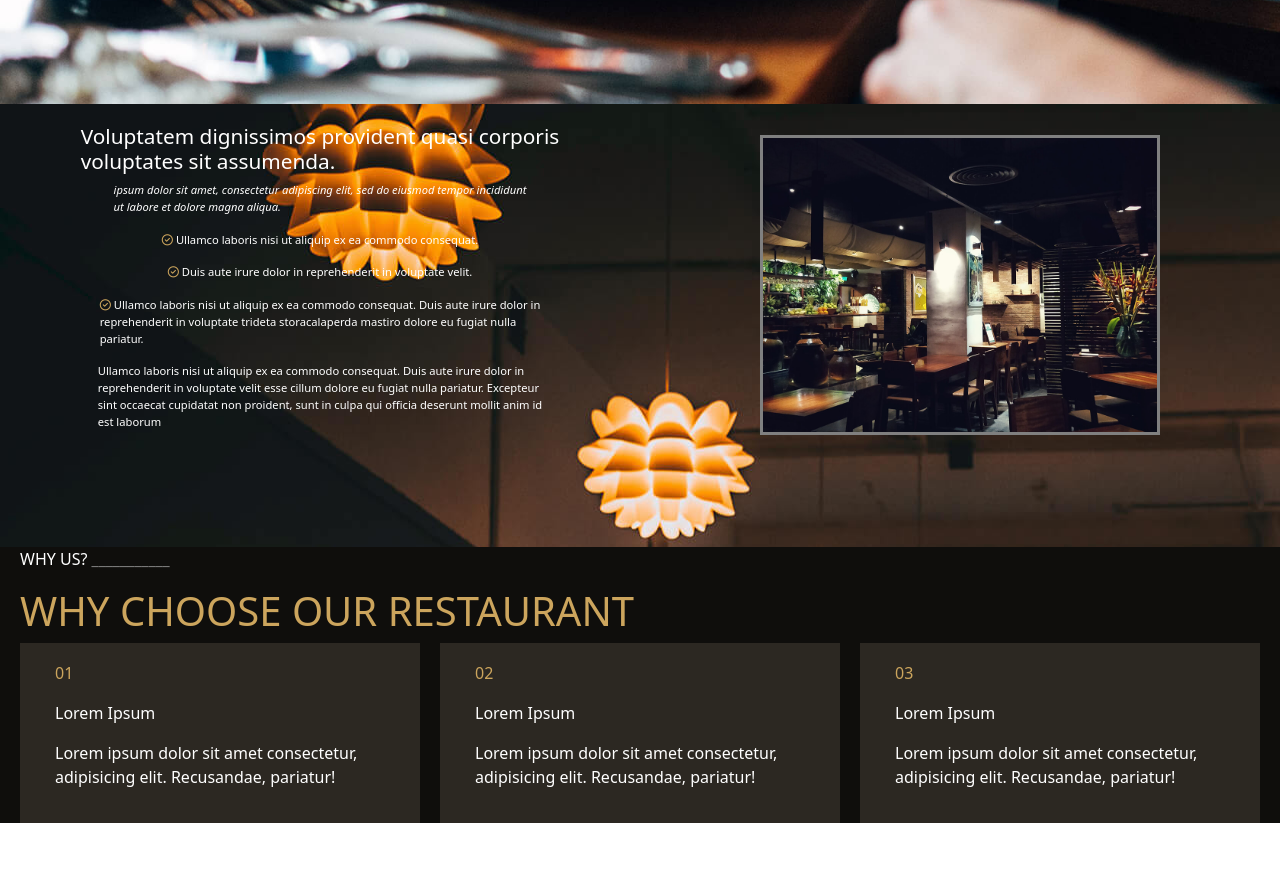
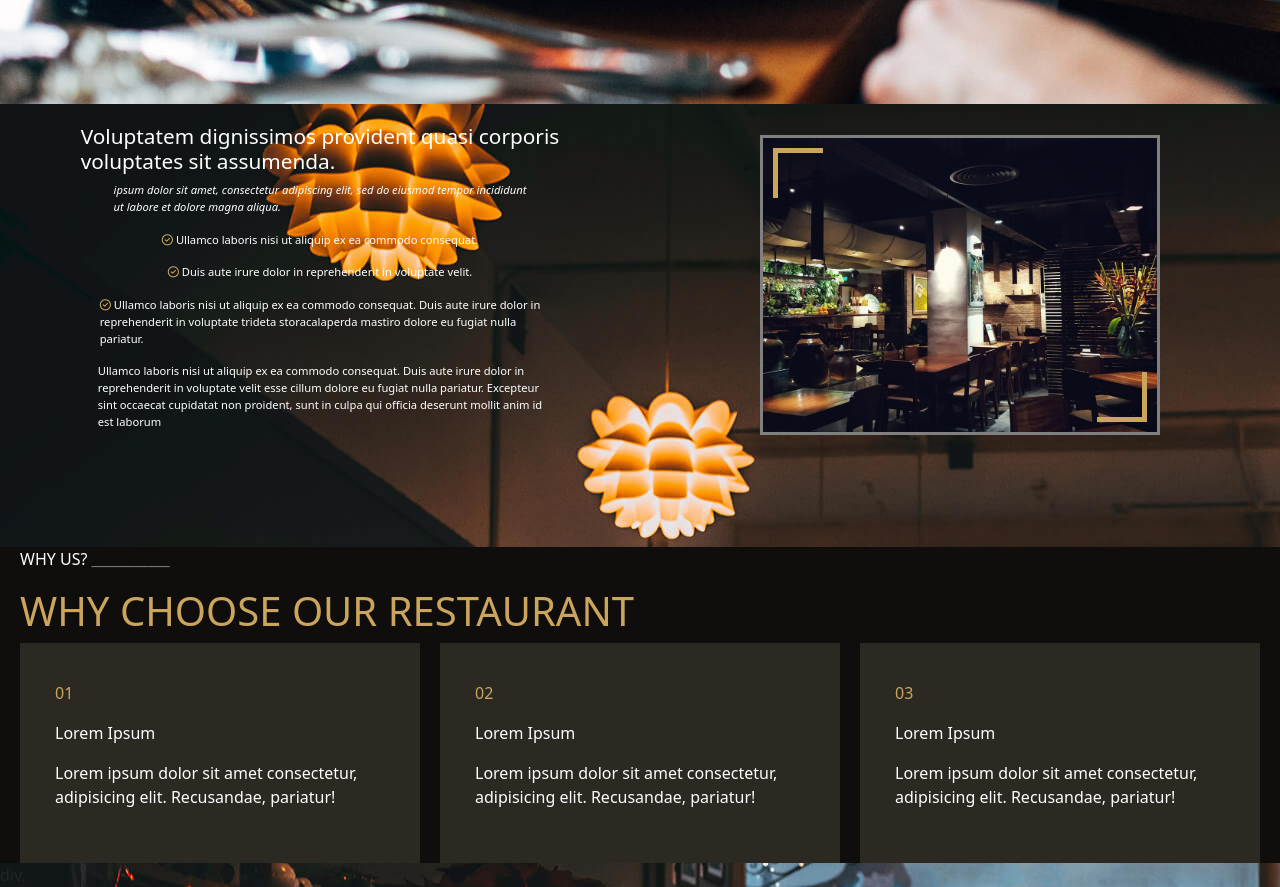
Before and after one commit to Silca93/ERIC_CBIENBON2, a website: page index.html in a window 1280 px wide. Shown: the part 580-1467 px from the top of the page. Before the commit the page ends 1403 px from the top, so only its background shows below. Drawn offline with nearby package versions, Linux system fonts and the light colour scheme.

Commit message:
about corners

```diff
--- a/index.html
+++ b/index.html
@@ -104,9 +104,14 @@
       </div>
       <div class="sec1right">
         <div class="goldrectangles">
-           <img src="./public/assets/CBIENBON/img/about.jpg" height="300px" class="aboutimg" width="400px" alt="">
 
-          </div>
+            <div class="border-container1"></div>
+            <div class="border-container2"></div>
+
+
+
+
+        </div>
 
 
       </div>
@@ -139,7 +144,9 @@
       </div>
 
     </div>
-    <section class="sec2"></section>
+    <section class="sec2">
+      div.
+    </section>
     <section class="sec3"></section>
     <section class="sec4"></section>
     <section class="sec5"></section>
--- a/src/sass/modules/_header.sass
+++ b/src/sass/modules/_header.sass
@@ -64,6 +64,6 @@ header
     transition-duration: 0.2s
 
 #playbutton:hover
-    scale: 8
+    scale: 5
 
     opacity: 0.2
--- a/src/sass/modules/_main.sass
+++ b/src/sass/modules/_main.sass
@@ -30,12 +30,65 @@ main
             justify-content: center
             align-items: center
 
-            .goldenrectangles
+            .goldrectangles
                 position: relative
+                height: 300px
+                width: 400px
+                background-image: url(./../assets/CBIENBON/img/about.jpg)
+                background-size: cover
+                border: solid 3px gray
+                transition-duration: 0.3s
 
-            .aboutimg
-                border: solid 3px gray
-                z-index: 0
+                &:hover
+                    position: relative !important
+                    transform: scale(1.1) !important
+
+
+
+
+
+
+                .border-container1
+                    position: absolute
+                    top: 10px
+                    left: 10px
+                    transition-duration: 0.3s
+                    height: 50px
+                    width: 50px
+                    border-top: 5px solid #cca55d
+                    border-left: 5px solid #cca55d
+                    z-index: 3
+
+
+                .border-container1:hover
+                    position: absolute !important
+                    top: 0px !important
+                    left: 0px !important
+
+
+
+
+                .border-container2
+                    position: absolute !important
+                    bottom: 10px !important
+                    right: 10px !important
+                    transition-duration: 0.3s
+                    height: 50px
+                    width: 50px
+                    border-bottom: 5px solid #cca55d !important
+                    border-right: 5px solid #cca55d !important
+                    z-index: 3
+
+                    &:hover
+                        bottom: 0 !important
+                        right: 0 !important
+
+
+
+
+
+
+
 
 
 
@@ -74,7 +127,7 @@ main
                 text-align: start
                 background-color: rgb(44, 40, 34)
                 width: 33%
-                height: 180px
+                height: 220px
                 margin-left: 20px
 
             .blockmid
@@ -82,7 +135,7 @@ main
                 width: 33%
                 flex-direction: column
                 justify-content: center
-                height: 180px
+                height: 220px
                 background-color: rgb(44, 40, 34)
                 padding: 10px 15px
             .blockright
@@ -90,7 +143,7 @@ main
                 display: flex
                 flex-direction: column
                 justify-content: center
-                height: 180px
+                height: 220px
                 background-color: rgb(44, 40, 34)
                 padding: 10px 15px
                 margin-right: 20px
```
Also changed, not shown: public/css/app.css, 1 other file.
